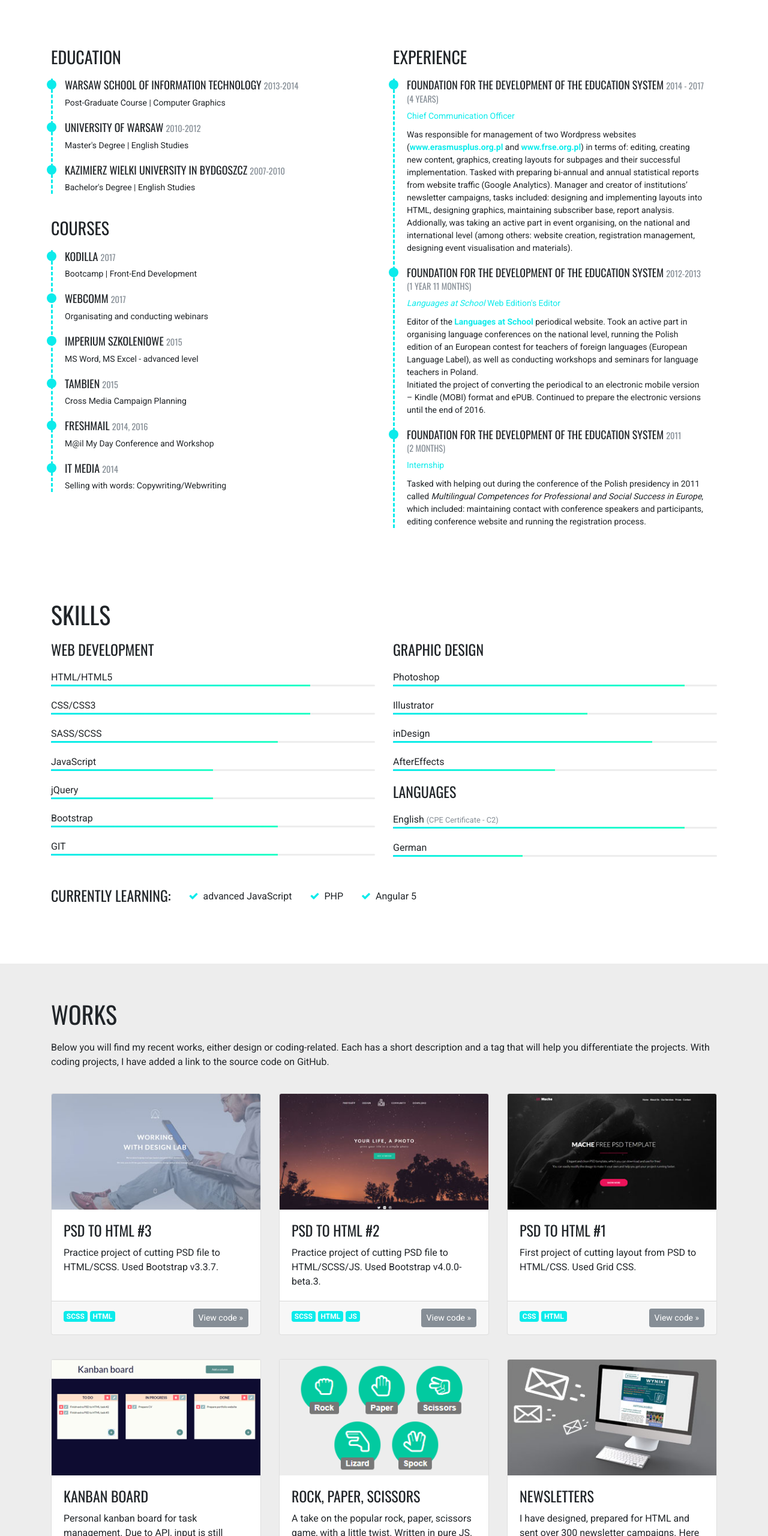
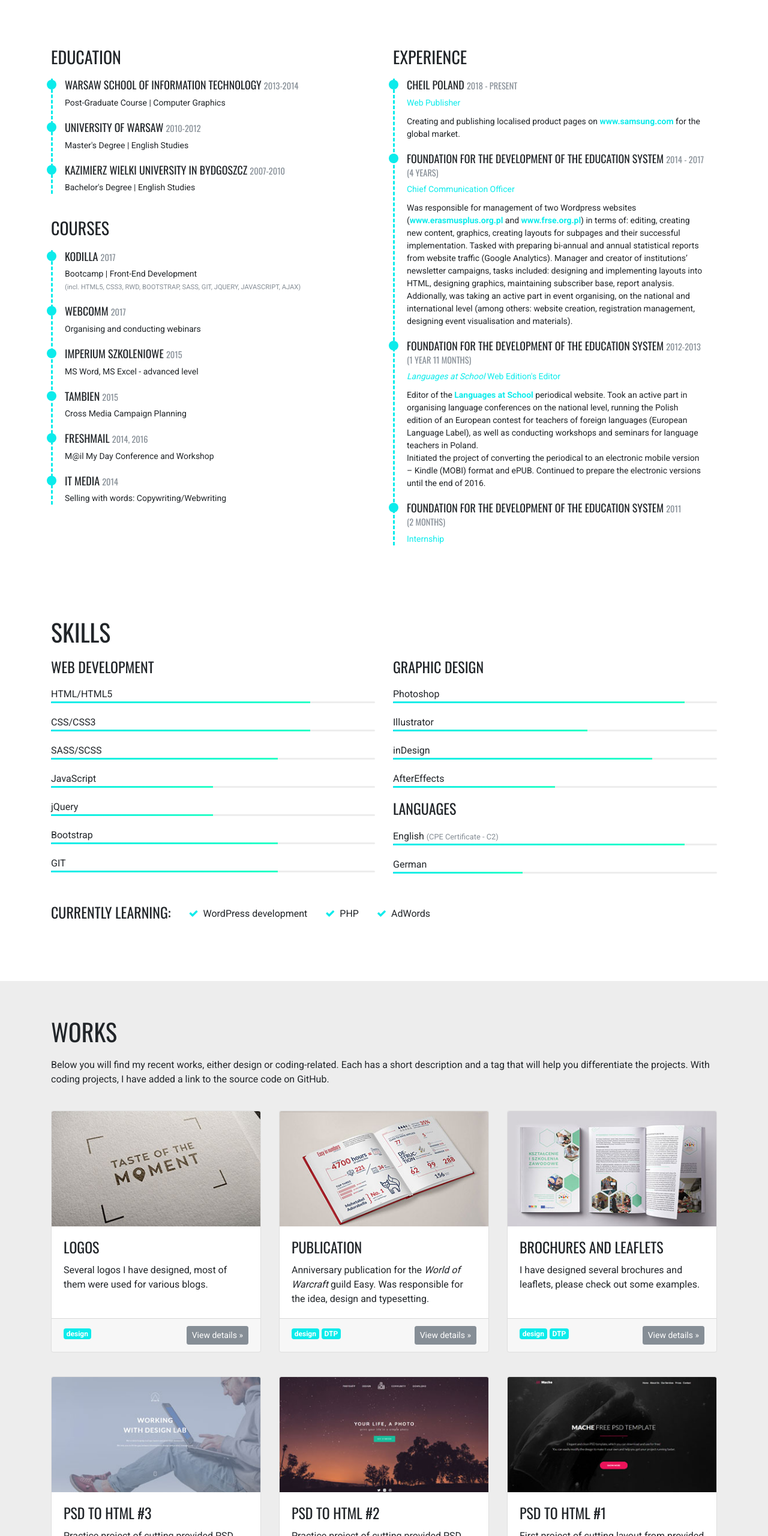
Before and after one commit to ika-codes/ika-codes.github.io, a website: page index.html in a window 1280 px wide. Shown: the part 1180-3740 px from the top of the page at 60% size. Drawn offline with nearby package versions, Linux system fonts and the light colour scheme.

Commit message:
Update content

```diff
--- a/index.html
+++ b/index.html
@@ -96,16 +96,17 @@
 						<div class="dashed-about">
 							<h4>Kodilla
 								<small class="text-muted">2017</small></h4>
-							<p>Bootcamp | Front-End Development</p>
+							<p>Bootcamp | Front-End Development<br />
+								<small class="text-muted">(incl. HTML5, CSS3, RWD, BOOTSTRAP, SASS, GIT, JQUERY, JAVASCRIPT, AJAX)</small></p>
 							<h4>Webcomm
 								<small class="text-muted">2017</small></h4>
-							<p>Organisating and conducting webinars</p>
+							<p>Organising and conducting webinars</p>
 							<h4>Imperium Szkoleniowe
 								<small class="text-muted">2015</small></h4>
 							<p>MS Word, MS Excel - advanced level</p>
 							<h4>TAMBIEN
-								<small class="text-muted">2015</small></h4>
-							<p>Cross Media Campaign Planning</p>
+									<small class="text-muted">2015</small></h4>
+								<p>Cross Media Campaign Planning</p>
 							<h4>Freshmail
 								<small class="text-muted">2014, 2016</small></h4>
 							<p>M@il My Day Conference and Workshop</p>
@@ -117,6 +118,10 @@
 					<div class="col-sm">
 						<h3>Experience</h3>
 						<div class="dashed-about">
+							<h4>Cheil Poland
+									<small class="text-muted">2018 - present</small></h4>
+								<p class="position">Web Publisher</p>
+								<p>Creating and publishing localised product pages on <a href="http://samsung.com" target="_blank" class="a-link">www.samsung.com</a> for the global market.</p>
 							<h4>Foundation for the Development of the Education System
 								<small class="text-muted">2014 - 2017 (4 years)</small></h4>
 							<p class="position">Chief Communication Officer</p>
@@ -129,7 +134,7 @@
 							<h4>Foundation for the Development of the Education System
 								<small class="text-muted">2011 (2&nbsp;months)</small></h4>
 							<p class="position">Internship</p>
-							<p>Tasked with helping out during the conference of the Polish presidency in 2011 called <em>Multilingual Competences for Professional and Social Success in Europe</em>, which included: maintaining contact with conference speakers and participants, editing conference website and running the registration process.  </p>
+
 						</div>
 					</div>
 				</div>
@@ -232,26 +237,63 @@
 				<div class="row">
 					<div class="col-sm to-learn">
 						<h4>Currently learning:</h4>
-						<p class="learning"><i class="fa fa-check" aria-hidden="true"></i>advanced JavaScript</p>
+						<p class="learning"><i class="fa fa-check" aria-hidden="true"></i>WordPress development</p>
 						<p class="learning"><i class="fa fa-check" aria-hidden="true"></i>PHP</p>
-						<p class="learning"><i class="fa fa-check" aria-hidden="true"></i>Angular 5</p>
+						<p class="learning"><i class="fa fa-check" aria-hidden="true"></i>AdWords</p>
 					</div>
 				</div>
 			</div>
 		</section>
 		<section class="works whitespace">
+		<div class="container h-space">
+			<h1 class="title" id="works">Works</h1>
+			<p>Below you will find my recent works, either design or coding-related. Each has a short description and a tag that will help you differentiate the projects. With coding projects, I have added a link to the source code on GitHub.</p>
+				<div class="card-deck">
+					<div class="card card-zoom">
+						<img class="card-img-top" src="images/logo-mini.jpg" alt="Logo examples">
+						<div class="card-body">
+							<h4 class="card-title">Logos</h4>
+							<p class="card-text">Several logos I have designed, most of them were used for various blogs.</p>
+						</div>
+						<div class="card-footer">
+							<span class="badge badge-secondary badge-cyan">design</span>
+							<a class="btn btn-secondary btn-sm float-right" href="#" role="button"  data-toggle="modal" data-target="#logoModal">View details »</a>
+						</div>
+					</div>
+					<div class="card card-zoom">
+						<img class="card-img-top" src="images/book-mini.jpg" alt="Easy anniversary publication">
+						<div class="card-body">
+							<h4 class="card-title">Publication</h4>
+							<p class="card-text">Anniversary publication for the <em>World of Warcraft</em> guild Easy. Was responsible for the idea, design and typesetting.</p>
+						</div>
+						<div class="card-footer">
+							<span class="badge badge-secondary badge-cyan">design</span> <span class="badge badge-secondary badge-cyan">DTP</span>
+							<a class="btn btn-secondary btn-sm float-right" href="#" role="button" data-toggle="modal" data-target="#bookModal">View details »</a>
+						</div>
+					</div>
+					<div class="card card-zoom">
+						<img class="card-img-top" src="images/leaflets-mini.jpg" alt="Leaflets">
+						<div class="card-body">
+							<h4 class="card-title">Brochures and leaflets</h4>
+							<p class="card-text">I have designed several brochures and leaflets, please check out some examples.</p>
+						</div>
+						<div class="card-footer">
+							<span class="badge badge-secondary badge-cyan">design</span> <span class="badge badge-secondary badge-cyan">DTP</span>
+							<a class="btn btn-secondary btn-sm float-right" href="#" role="button" data-toggle="modal" data-target="#leafletModal">View details »</a>
+						</div>
+					</div>
+				</div>
+			</div>
 			<div class="container h-space">
-				<h1 class="title" id="works">Works</h1>
-				<p>Below you will find my recent works, either design or coding-related. Each has a short description and a tag that will help you differentiate the projects. With coding projects, I have added a link to the source code on GitHub.</p>
 				<div class="card-deck">
 					<div class="card card-zoom">
 						<img class="card-img-top" src="images/psd-mini-3.jpg" alt="PSD to HTML #3">
 						<div class="card-body">
 							<h4 class="card-title">PSD to HTML #3</h4>
-							<p class="card-text">Practice project of cutting PSD file to HTML/SCSS. Used Bootstrap v3.3.7.</p>
+							<p class="card-text">Practice project of cutting provided PSD file to HTML/SCSS. Used Bootstrap v3.3.7.</p>
 						</div>
 						<div class="card-footer">
-							<span class="badge badge-secondary badge-cyan">SCSS</span> <span class="badge badge-secondary badge-cyan">HTML</span>
+							<span class="badge badge-secondary badge-cyan">SCSS</span> <span class="badge badge-secondary badge-cyan">HTML</span> <span class="badge badge-secondary badge-cyan">Bootstrap</span>
 							<a class="btn btn-secondary btn-sm float-right" href="https://github.com/ika-codes/psd-to-web-project-03" role="button" target="_blank">View code »</a>
 						</div>
 					</div>
@@ -259,10 +301,10 @@
 						<img class="card-img-top" src="images/psd-mini-2.jpg" alt="PSD to HTML #2">
 						<div class="card-body">
 							<h4 class="card-title">PSD to HTML #2</h4>
-							<p class="card-text">Practice project of cutting PSD file to HTML/SCSS/JS. Used Bootstrap v4.0.0-beta.3.</p>
+							<p class="card-text">Practice project of cutting provided PSD file to HTML/SCSS/JS. Used Bootstrap v4.0.0-beta.3.</p>
 						</div>
 						<div class="card-footer">
-							<span class="badge badge-secondary badge-cyan">SCSS</span> <span class="badge badge-secondary badge-cyan">HTML</span> <span class="badge badge-secondary badge-cyan">JS</span>
+							<span class="badge badge-secondary badge-cyan">SCSS</span> <span class="badge badge-secondary badge-cyan">HTML</span> <span class="badge badge-secondary badge-cyan">JS</span> <span class="badge badge-secondary badge-cyan">Bootstrap</span>
 							<a class="btn btn-secondary btn-sm float-right" href="https://github.com/ika-codes/psd-to-web-project-02" role="button" target="_blank">View code »</a>
 						</div>
 					</div>
@@ -270,16 +312,16 @@
 						<img class="card-img-top" src="images/psd-mini.jpg" alt="PSD to HTML">
 						<div class="card-body">
 							<h4 class="card-title">PSD to HTML #1</h4>
-							<p class="card-text">First project of cutting layout from PSD to HTML/CSS. Used Grid CSS.</p>
+							<p class="card-text">First project of cutting layout from provided PSD to HTML/CSS. Used Grid CSS.</p>
 						</div>
 						<div class="card-footer">
-							<span class="badge badge-secondary badge-cyan">CSS</span> <span class="badge badge-secondary badge-cyan">HTML</span>
+							<span class="badge badge-secondary badge-cyan">CSS</span> <span class="badge badge-secondary badge-cyan">HTML</span> <span class="badge badge-secondary badge-cyan">Grid CSS</span>
 							<a class="btn btn-secondary btn-sm float-right" href="https://github.com/ika-codes/psd-to-web-project-01" role="button" target="_blank">View code »</a>
 						</div>
 					</div>
 				</div>
 			</div>
-			<div class="container h-space">
+			<div class="container">
 				<div class="card-deck">
 					<div class="card card-zoom">
 						<img class="card-img-top" src="images/kanban-mini.png" alt="Kanban board">
@@ -316,43 +358,6 @@
 					</div>
 				</div>
 			</div>
-			<div class="container">
-				<div class="card-deck">
-					<div class="card card-zoom">
-						<img class="card-img-top" src="images/logo-mini.jpg" alt="Logo examples">
-						<div class="card-body">
-							<h4 class="card-title">Logos</h4>
-							<p class="card-text">Several logos I have designed, most of them were used for various blogs.</p>
-						</div>
-						<div class="card-footer">
-							<span class="badge badge-secondary badge-cyan">design</span>
-							<a class="btn btn-secondary btn-sm float-right" href="#" role="button"  data-toggle="modal" data-target="#logoModal">View details »</a>
-						</div>
-					</div>
-					<div class="card card-zoom">
-						<img class="card-img-top" src="images/book-mini.jpg" alt="Easy anniversary publication">
-						<div class="card-body">
-							<h4 class="card-title">Publication</h4>
-							<p class="card-text">Anniversary publication for the <em>World of Warcraft</em> guild Easy. Was responsible for the idea, design and typesetting.</p>
-						</div>
-						<div class="card-footer">
-							<span class="badge badge-secondary badge-cyan">design</span> <span class="badge badge-secondary badge-cyan">DTP</span>
-							<a class="btn btn-secondary btn-sm float-right" href="#" role="button" data-toggle="modal" data-target="#bookModal">View details »</a>
-						</div>
-					</div>
-					<div class="card card-zoom">
-						<img class="card-img-top" src="images/leaflets-mini.jpg" alt="Leaflets">
-						<div class="card-body">
-							<h4 class="card-title">Brochures and leaflets</h4>
-							<p class="card-text">I have designed several brochures and leaflets, please check out some examples.</p>
-						</div>
-						<div class="card-footer">
-							<span class="badge badge-secondary badge-cyan">design</span> <span class="badge badge-secondary badge-cyan">DTP</span>
-							<a class="btn btn-secondary btn-sm float-right" href="#" role="button" data-toggle="modal" data-target="#leafletModal">View details »</a>
-						</div>
-					</div>
-				</div>
-			</div>
 		</section>
 		<div class="modal fade" id="logoModal" tabindex="-1" role="dialog" aria-labelledby="logoModalLabel" aria-hidden="true">
 			<div class="modal-dialog modal-lg" role="document">
@@ -380,6 +385,9 @@
 								</div>
 								<div class="carousel-item">
 									<img class="d-block w-100" src="images/logo-05.png" alt="Fifth slide">
+								</div>
+								<div class="carousel-item">
+									<img class="d-block w-100" src="images/logo-06.png" alt="Sixth slide">
 								</div>
 							</div>
 							<a class="carousel-control-prev" href="#carouselLogoControls" role="button" data-slide="prev">
```
Also changed, not shown: images/logo-06.png (added).
